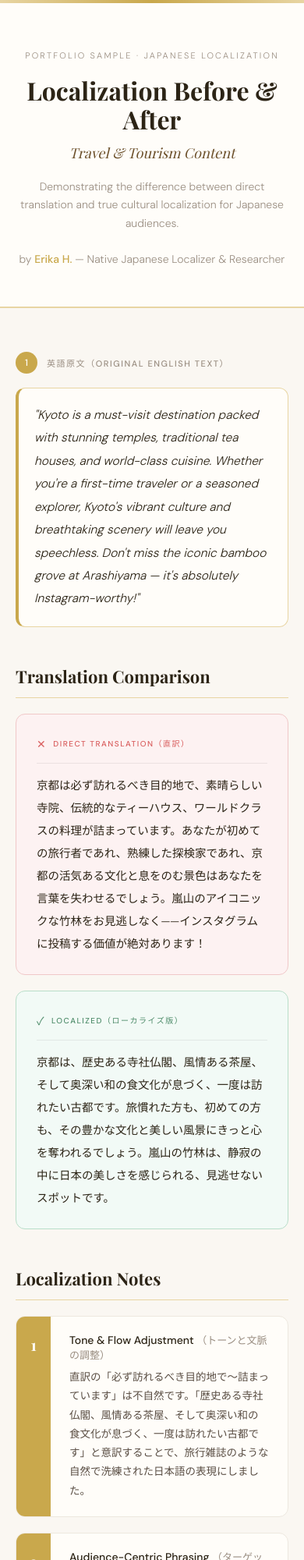
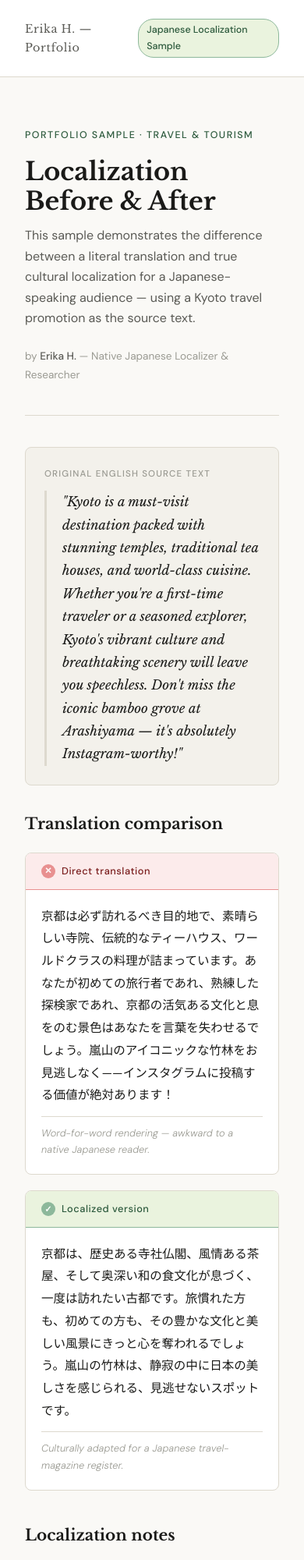
Before and after one commit to erika-jp/portfolio, a plain HTML site: page localization-kyoto-sample.html in a window 390 px wide. Shown: the top 2000 px of the page at 78% size. Drawn offline with nearby package versions, Linux system fonts and the light colour scheme; a web font is replaced by a local one.

Commit message:
Update localization-kyoto-sample.html

```diff
--- a/localization-kyoto-sample.html
+++ b/localization-kyoto-sample.html
@@ -1,400 +1,476 @@
 <!DOCTYPE html>
-<html lang="ja">
+<html lang="en">
 <head>
 <meta charset="UTF-8">
 <meta name="viewport" content="width=device-width, initial-scale=1.0">
-  <title>Localization Sample – Travel & Tourism Content | Japanese Localization</title>
-  <link href="https://fonts.googleapis.com/css2?family=Playfair+Display:ital,wght@0,400;0,700;1,400&family=DM+Sans:wght@300;400;500&display=swap" rel="stylesheet">
+<title>Localization Sample – Travel & Tourism | Erika H.</title>
+<link rel="preconnect" href="https://fonts.googleapis.com">
+<link href="https://fonts.googleapis.com/css2?family=Libre+Baskerville:ital,wght@0,400;0,700;1,400&family=DM+Sans:ital,opsz,wght@0,9..40,300;0,9..40,400;0,9..40,500;1,9..40,300&display=swap" rel="stylesheet">
 <style>
   :root {
-      --ivory: #FAF7F2;
-      --gold: #C9A84C;
-      --gold-light: #E8D5A3;
-      --deep: #2C2416;
-      --brown: #6B4F2A;
-      --warm-gray: #9A8E82;
-      --surface: #F2EDE4;
-      --white: #FFFDF9;
-      --red-soft: #D95F5F;
-      --green-soft: #4E8C6A;
+    --ink: #1a1a18;
+    --ink-muted: #5a5a55;
+    --ink-faint: #9a9a92;
+    --paper: #faf9f6;
+    --paper-warm: #f3f1eb;
+    --paper-card: #ffffff;
+    --accent: #2d5a3d;
+    --accent-light: #eaf3de;
+    --accent-border: #8db89b;
+    --red-bg: #fcebeb;
+    --red-border: #e89090;
+    --red-text: #7a1e1e;
+    --border: #ddd9ce;
+    --serif: 'Libre Baskerville', Georgia, serif;
+    --sans: 'DM Sans', system-ui, sans-serif;
   }
 
   * { box-sizing: border-box; margin: 0; padding: 0; }
 
   body {
-      font-family: 'DM Sans', sans-serif;
-      background-color: var(--ivory);
-      color: var(--deep);
-      font-weight: 300;
+    font-family: var(--sans);
+    background: var(--paper);
+    color: var(--ink);
+    line-height: 1.7;
+    font-size: 16px;
   }
 
-    /* ─── HEADER ─── */
-    header {
-      background: var(--white);
-      border-bottom: 2px solid var(--gold-light);
-      padding: 64px 40px 52px;
-      text-align: center;
-      position: relative;
-      overflow: hidden;
+  /* Header */
+  .site-header {
+    border-bottom: 1px solid var(--border);
+    padding: 1.5rem 2rem;
+    display: flex;
+    align-items: center;
+    justify-content: space-between;
+    background: var(--paper-card);
   }
-
-    header::before {
-      content: '';
-      position: absolute;
-      top: 0; left: 0; right: 0;
-      height: 4px;
-      background: linear-gradient(90deg, var(--gold-light), var(--gold), var(--gold-light));
+  .site-header .brand {
+    font-family: var(--serif);
+    font-size: 0.9rem;
+    color: var(--ink-muted);
+    letter-spacing: 0.04em;
   }
-
-    .label-top {
-      font-size: 11px;
-      letter-spacing: 0.2em;
-      text-transform: uppercase;
-      color: var(--warm-gray);
-      margin-bottom: 20px;
-    }
-
-    header h1 {
-      font-family: 'Playfair Display', serif;
-      font-size: clamp(32px, 5vw, 52px);
-      font-weight: 700;
-      color: var(--deep);
-      line-height: 1.15;
-      margin-bottom: 12px;
-    }
-
-    header h2 {
-      font-family: 'Playfair Display', serif;
-      font-size: clamp(18px, 3vw, 26px);
-      font-weight: 400;
-      font-style: italic;
-      color: var(--brown);
-      margin-bottom: 20px;
-    }
-
-    .header-desc {
-      font-size: 14px;
-      color: var(--warm-gray);
-      line-height: 1.7;
-      max-width: 480px;
-      margin: 0 auto 24px;
-    }
-
-    .byline {
-      font-size: 14px;
-      color: var(--warm-gray);
-    }
-    .byline strong {
-      color: var(--gold);
+  .site-header .tag {
+    font-size: 0.78rem;
+    background: var(--accent-light);
+    color: var(--accent);
+    border: 1px solid var(--accent-border);
+    padding: 3px 10px;
+    border-radius: 20px;
     font-weight: 500;
   }
 
-    /* ─── MAIN ─── */
-    main {
-      max-width: 820px;
+  /* Hero */
+  .hero {
+    max-width: 760px;
     margin: 0 auto;
-      padding: 56px 40px 80px;
+    padding: 4rem 2rem 2.5rem;
+  }
+  .hero-eyebrow {
+    font-size: 0.78rem;
+    letter-spacing: 0.12em;
+    text-transform: uppercase;
+    color: var(--accent);
+    font-weight: 500;
+    margin-bottom: 1rem;
+  }
+  .hero h1 {
+    font-family: var(--serif);
+    font-size: clamp(2rem, 5vw, 3rem);
+    font-weight: 700;
+    line-height: 1.2;
+    color: var(--ink);
+    margin-bottom: 0.75rem;
+  }
+  .hero-sub {
+    font-size: 1rem;
+    color: var(--ink-muted);
+    max-width: 520px;
+    line-height: 1.65;
+    margin-bottom: 1.5rem;
+  }
+  .hero-meta {
+    font-size: 0.85rem;
+    color: var(--ink-faint);
+  }
+  .hero-meta strong {
+    color: var(--ink-muted);
+    font-weight: 500;
   }
 
-    /* ─── SECTION HEADERS ─── */
-    .section-label {
+  /* Divider */
+  .divider {
+    max-width: 760px;
+    margin: 0 auto;
+    padding: 0 2rem;
+  }
+  .divider hr {
+    border: none;
+    border-top: 1px solid var(--border);
+  }
+
+  /* Main content */
+  .content {
+    max-width: 760px;
+    margin: 0 auto;
+    padding: 2.5rem 2rem;
+  }
+
+  /* Source text block */
+  .source-block {
+    background: var(--paper-warm);
+    border: 1px solid var(--border);
+    border-radius: 8px;
+    padding: 1.5rem;
+    margin-bottom: 2rem;
+  }
+  .source-block .block-label {
+    font-size: 0.72rem;
+    text-transform: uppercase;
+    letter-spacing: 0.1em;
+    color: var(--ink-faint);
+    font-weight: 500;
+    margin-bottom: 0.75rem;
+  }
+  .source-block blockquote {
+    font-family: var(--serif);
+    font-style: italic;
+    font-size: 1.05rem;
+    line-height: 1.75;
+    color: var(--ink);
+    border-left: 3px solid var(--border);
+    padding-left: 1.25rem;
+  }
+
+  /* Comparison grid */
+  .comparison {
+    display: grid;
+    grid-template-columns: 1fr 1fr;
+    gap: 1.25rem;
+    margin-bottom: 2.5rem;
+  }
+  @media (max-width: 600px) {
+    .comparison { grid-template-columns: 1fr; }
+  }
+
+  .comparison-card {
+    background: var(--paper-card);
+    border: 1px solid var(--border);
+    border-radius: 8px;
+    overflow: hidden;
+  }
+  .comparison-card .card-header {
+    padding: 0.75rem 1.25rem;
     display: flex;
     align-items: center;
-      gap: 12px;
-      margin-bottom: 18px;
+    gap: 8px;
+    font-size: 0.8rem;
+    font-weight: 500;
+    letter-spacing: 0.04em;
+    border-bottom: 1px solid var(--border);
   }
-    .label-num {
-      width: 28px; height: 28px;
+  .card-header.bad {
+    background: var(--red-bg);
+    color: var(--red-text);
+    border-bottom-color: var(--red-border);
+  }
+  .card-header.good {
+    background: var(--accent-light);
+    color: var(--accent);
+    border-bottom-color: var(--accent-border);
+  }
+  .card-header .marker {
+    width: 18px;
+    height: 18px;
     border-radius: 50%;
-      background: var(--gold);
-      color: var(--white);
-      font-size: 12px;
-      font-weight: 500;
+    display: inline-flex;
+    align-items: center;
+    justify-content: center;
+    font-size: 11px;
+    font-weight: 700;
+    flex-shrink: 0;
+  }
+  .marker.x { background: var(--red-border); color: #fff; }
+  .marker.ok { background: var(--accent-border); color: #fff; }
+
+  .comparison-card .card-body {
+    padding: 1.25rem;
+  }
+  .card-body .ja-text {
+    font-size: 0.97rem;
+    line-height: 1.85;
+    color: var(--ink);
+  }
+  .card-body .caption {
+    margin-top: 0.75rem;
+    font-size: 0.8rem;
+    color: var(--ink-faint);
+    font-style: italic;
+    border-top: 1px solid var(--border);
+    padding-top: 0.6rem;
+  }
+
+  /* Section heading */
+  .section-heading {
+    font-family: var(--serif);
+    font-size: 1.25rem;
+    font-weight: 700;
+    margin-bottom: 1.25rem;
+    color: var(--ink);
+  }
+
+  /* Notes list */
+  .notes-list {
+    display: flex;
+    flex-direction: column;
+    gap: 1rem;
+    margin-bottom: 2.5rem;
+  }
+  .note-item {
+    background: var(--paper-card);
+    border: 1px solid var(--border);
+    border-radius: 8px;
+    padding: 1.25rem 1.5rem;
+    display: grid;
+    grid-template-columns: 2rem 1fr;
+    gap: 0 1rem;
+  }
+  .note-number {
+    width: 28px;
+    height: 28px;
+    border-radius: 50%;
+    background: var(--accent-light);
+    color: var(--accent);
+    font-size: 0.82rem;
+    font-weight: 600;
     display: flex;
     align-items: center;
     justify-content: center;
+    margin-top: 2px;
     flex-shrink: 0;
+    border: 1px solid var(--accent-border);
   }
-    .label-text {
-      font-size: 11px;
+  .note-body {}
+  .note-title {
     font-weight: 500;
-      letter-spacing: 0.14em;
-      text-transform: uppercase;
-      color: var(--warm-gray);
-    }
-
-    /* ─── SOURCE CARD ─── */
-    .source-section { margin-bottom: 48px; }
-
-    .source-card {
-      background: var(--white);
-      border: 1px solid var(--gold-light);
-      border-left: 4px solid var(--gold);
-      border-radius: 12px;
-      padding: 28px 32px;
-      font-size: 15.5px;
-      line-height: 1.9;
-      color: var(--deep);
-      font-style: italic;
-    }
-
-    /* ─── COMPARISON ─── */
-    .comparison-section { margin-bottom: 48px; }
-
-    .comparison-heading {
-      font-family: 'Playfair Display', serif;
-      font-size: 22px;
-      font-weight: 700;
-      color: var(--deep);
-      margin-bottom: 20px;
-      padding-bottom: 12px;
-      border-bottom: 1px solid var(--gold-light);
-    }
-
-    .comparison-grid {
-      display: grid;
-      grid-template-columns: 1fr 1fr;
-      gap: 20px;
-    }
-
-    @media (max-width: 600px) {
-      .comparison-grid { grid-template-columns: 1fr; }
-    }
-
-    .col-card {
-      border-radius: 12px;
-      padding: 24px 26px;
-      font-size: 14.5px;
-      line-height: 2;
-    }
-
-    .col-card.bad {
-      background: #FDF2F2;
-      border: 1px solid #F0C8C8;
-    }
-    .col-card.good {
-      background: #F2FAF6;
-      border: 1px solid #B8DEC9;
-    }
-
-    .col-head {
-      display: flex;
-      align-items: center;
-      gap: 8px;
-      font-size: 10px;
-      font-weight: 500;
-      letter-spacing: 0.15em;
-      text-transform: uppercase;
-      margin-bottom: 14px;
-      padding-bottom: 10px;
-      border-bottom: 1px solid rgba(0,0,0,0.07);
-    }
-    .col-card.bad .col-head { color: var(--red-soft); }
-    .col-card.good .col-head { color: var(--green-soft); }
-
-    .col-icon { font-size: 14px; }
-
-    /* ─── NOTES ─── */
-    .notes-section { margin-bottom: 48px; }
-
-    .notes-heading {
-      font-family: 'Playfair Display', serif;
-      font-size: 22px;
-      font-weight: 700;
-      color: var(--deep);
-      margin-bottom: 20px;
-      padding-bottom: 12px;
-      border-bottom: 1px solid var(--gold-light);
-    }
-
-    .note-item {
-      display: grid;
-      grid-template-columns: 44px 1fr;
-      gap: 0;
-      margin-bottom: 20px;
-      background: var(--white);
-      border: 1px solid #EDE8DF;
-      border-radius: 12px;
-      overflow: hidden;
-    }
-
-    .note-num-col {
-      background: var(--gold);
-      display: flex;
-      align-items: flex-start;
-      justify-content: center;
-      padding-top: 22px;
-      font-family: 'Playfair Display', serif;
-      font-size: 20px;
-      font-weight: 700;
-      color: var(--white);
-    }
-
-    .note-body {
-      padding: 20px 24px;
-    }
-
-    .note-title {
-      font-size: 14px;
-      font-weight: 500;
-      color: var(--deep);
-      margin-bottom: 8px;
+    font-size: 0.95rem;
+    margin-bottom: 0.35rem;
+    color: var(--ink);
   }
   .note-title em {
     font-style: normal;
-      color: var(--warm-gray);
-      font-weight: 300;
-      font-size: 13px;
+    font-size: 0.82rem;
+    color: var(--ink-faint);
+    margin-left: 0.4rem;
+  }
+  .note-en {
+    font-size: 0.9rem;
+    color: var(--ink);
+    line-height: 1.65;
+    margin-bottom: 0.6rem;
+  }
+  .note-ja {
+    font-size: 0.83rem;
+    color: var(--ink-muted);
+    line-height: 1.7;
+    border-left: 2px solid var(--border);
+    padding-left: 0.75rem;
+    margin-top: 0.4rem;
+  }
+  .note-ja-label {
+    font-size: 0.72rem;
+    text-transform: uppercase;
+    letter-spacing: 0.08em;
+    color: var(--ink-faint);
+    font-weight: 500;
+    margin-bottom: 0.3rem;
   }
 
-    .note-text {
-      font-size: 13.5px;
-      line-height: 1.8;
-      color: #5A4E44;
+  /* Skills */
+  .skills-section {
+    background: var(--paper-warm);
+    border: 1px solid var(--border);
+    border-radius: 8px;
+    padding: 1.5rem;
+    margin-bottom: 2.5rem;
+  }
+  .skills-section .section-heading {
+    margin-bottom: 1rem;
+    font-size: 1rem;
+  }
+  .skills-grid {
+    display: flex;
+    flex-wrap: wrap;
+    gap: 8px;
+  }
+  .skill-tag {
+    font-size: 0.82rem;
+    background: var(--paper-card);
+    border: 1px solid var(--border);
+    border-radius: 20px;
+    padding: 4px 12px;
+    color: var(--ink-muted);
+  }
+  .skill-tag strong {
+    display: block;
+    font-size: 0.75rem;
+    color: var(--ink-faint);
+    font-weight: 400;
+    margin-top: 1px;
   }
 
-    /* ─── SKILLS ─── */
-    .skills-section {
-      background: var(--deep);
-      border-radius: 14px;
-      padding: 32px 36px;
+  /* Footer */
+  footer {
+    border-top: 1px solid var(--border);
+    padding: 2rem;
+    text-align: center;
+    font-size: 0.82rem;
+    color: var(--ink-faint);
   }
-
-    .skills-section h3 {
-      font-family: 'Playfair Display', serif;
-      font-size: 20px;
-      color: var(--gold-light);
-      margin-bottom: 20px;
-    }
-
-    .skills-wrap {
-      display: flex;
-      flex-wrap: wrap;
-      gap: 10px;
-    }
-
-    .skill-chip {
-      background: rgba(255,255,255,0.08);
-      border: 1px solid rgba(201,168,76,0.3);
-      color: #EDE8DF;
-      font-size: 13px;
-      padding: 7px 16px;
-      border-radius: 20px;
-    }
-
-    /* ─── FOOTER ─── */
-    footer {
-      text-align: center;
-      padding: 30px 20px;
-      font-size: 12px;
-      color: var(--warm-gray);
-      border-top: 1px solid var(--gold-light);
-    }
-
-    @media (max-width: 600px) {
-      header, main { padding-left: 20px; padding-right: 20px; }
-      .source-card { padding: 20px; }
-      .skills-section { padding: 24px 20px; }
-    }
+  footer a { color: var(--ink-muted); }
 </style>
 </head>
 <body>
 
-  <header>
-    <div class="label-top">Portfolio Sample · Japanese Localization</div>
-    <h1>Localization Before &amp; After</h1>
-    <h2>Travel &amp; Tourism Content</h2>
-    <p class="header-desc">Demonstrating the difference between direct translation and true cultural localization for Japanese audiences.</p>
-    <div class="byline">by <strong>Erika H.</strong> — Native Japanese Localizer &amp; Researcher</div>
+<header class="site-header">
+  <span class="brand">Erika H. — Portfolio</span>
+  <span class="tag">Japanese Localization Sample</span>
 </header>
 
-  <main>
+<section class="hero">
+  <p class="hero-eyebrow">Portfolio Sample · Travel &amp; Tourism</p>
+  <h1>Localization Before &amp; After</h1>
+  <p class="hero-sub">
+    This sample demonstrates the difference between a literal translation and true cultural localization for a Japanese-speaking audience — using a Kyoto travel promotion as the source text.
+  </p>
+  <p class="hero-meta">by <strong>Erika H.</strong> — Native Japanese Localizer &amp; Researcher</p>
+</section>
 
-    <!-- 1. Source -->
-    <div class="source-section">
-      <div class="section-label">
-        <div class="label-num">1</div>
-        <span class="label-text">英語原文（Original English Text）</span>
+<div class="divider"><hr></div>
+
+<main class="content">
+
+  <!-- Source text -->
+  <div class="source-block">
+    <p class="block-label">Original English source text</p>
+    <blockquote>
+      "Kyoto is a must-visit destination packed with stunning temples, traditional tea houses, and world-class cuisine. Whether you're a first-time traveler or a seasoned explorer, Kyoto's vibrant culture and breathtaking scenery will leave you speechless. Don't miss the iconic bamboo grove at Arashiyama — it's absolutely Instagram-worthy!"
+    </blockquote>
   </div>
-      <div class="source-card">
-        "Kyoto is a must-visit destination packed with stunning temples, traditional tea houses, and world-class cuisine. Whether you're a first-time traveler or a seasoned explorer, Kyoto's vibrant culture and breathtaking scenery will leave you speechless. Don't miss the iconic bamboo grove at Arashiyama — it's absolutely Instagram-worthy!"
+
+  <!-- Comparison -->
+  <h2 class="section-heading">Translation comparison</h2>
+  <div class="comparison">
+
+    <div class="comparison-card">
+      <div class="card-header bad">
+        <span class="marker x">✕</span>
+        Direct translation
+      </div>
+      <div class="card-body">
+        <p class="ja-text">
+          京都は必ず訪れるべき目的地で、素晴らしい寺院、伝統的なティーハウス、ワールドクラスの料理が詰まっています。あなたが初めての旅行者であれ、熟練した探検家であれ、京都の活気ある文化と息をのむ景色はあなたを言葉を失わせるでしょう。嵐山のアイコニックな竹林をお見逃しなく——インスタグラムに投稿する価値が絶対あります！
+        </p>
+        <p class="caption">Word-for-word rendering — awkward to a native Japanese reader.</p>
       </div>
     </div>
 
-    <!-- 2. Comparison -->
-    <div class="comparison-section">
-      <div class="comparison-heading">Translation Comparison</div>
-      <div class="comparison-grid">
-
-        <div class="col-card bad">
-          <div class="col-head"><span class="col-icon">✕</span> Direct Translation（直訳）</div>
-          <p>京都は必ず訪れるべき目的地で、素晴らしい寺院、伝統的なティーハウス、ワールドクラスの料理が詰まっています。あなたが初めての旅行者であれ、熟練した探検家であれ、京都の活気ある文化と息をのむ景色はあなたを言葉を失わせるでしょう。嵐山のアイコニックな竹林をお見逃しなく——インスタグラムに投稿する価値が絶対あります！</p>
+    <div class="comparison-card">
+      <div class="card-header good">
+        <span class="marker ok">✓</span>
+        Localized version
       </div>
-
-        <div class="col-card good">
-          <div class="col-head"><span class="col-icon">✓</span> Localized（ローカライズ版）</div>
-          <p>京都は、歴史ある寺社仏閣、風情ある茶屋、そして奥深い和の食文化が息づく、一度は訪れたい古都です。旅慣れた方も、初めての方も、その豊かな文化と美しい風景にきっと心を奪われるでしょう。嵐山の竹林は、静寂の中に日本の美しさを感じられる、見逃せないスポットです。</p>
-        </div>
-
-      </div>
-    </div>
-
-    <!-- 3. Notes -->
-    <div class="notes-section">
-      <div class="notes-heading">Localization Notes</div>
-
-      <div class="note-item">
-        <div class="note-num-col">1</div>
-        <div class="note-body">
-          <div class="note-title">Tone &amp; Flow Adjustment <em>（トーンと文脈の調整）</em></div>
-          <div class="note-text">直訳の「必ず訪れるべき目的地で〜詰まっています」は不自然です。「歴史ある寺社仏閣、風情ある茶屋、そして奥深い和の食文化が息づく、一度は訪れたい古都です」と意訳することで、旅行雑誌のような自然で洗練された日本語の表現にしました。</div>
-        </div>
-      </div>
-
-      <div class="note-item">
-        <div class="note-num-col">2</div>
-        <div class="note-body">
-          <div class="note-title">Audience-Centric Phrasing <em>（ターゲット層に合わせた表現）</em></div>
-          <div class="note-text">「あなたが初めての旅行者であれ、熟練した探検家であれ」という表現は英語的です。日本語の観光コピーとして自然な「旅慣れた方も、初めての方も」という順序と表現に調整し、読者にスッと入り込む形にしました。</div>
-        </div>
-      </div>
-
-      <div class="note-item">
-        <div class="note-num-col">3</div>
-        <div class="note-body">
-          <div class="note-title">Cultural Nuance <em>（文化的なニュアンスの反映）</em></div>
-          <div class="note-text">「息をのむ景色はあなたを言葉を失わせるでしょう」という直訳は誇張されすぎた印象を与えます。「その豊かな文化と美しい風景にきっと心を奪われるでしょう」とすることで、日本人の感性に合った情緒的な表現にローカライズしました。</div>
-        </div>
-      </div>
-
-      <div class="note-item">
-        <div class="note-num-col">4</div>
-        <div class="note-body">
-          <div class="note-title">Platform-Appropriate Context <em>（プラットフォームに適した文脈）</em></div>
-          <div class="note-text">「インスタグラムに投稿する価値が絶対あります！」という直訳的な表現を避け、「静寂の中に日本の美しさを感じられる、見逃せないスポットです」と表現することで、竹林の持つ本来の魅力（静けさや美しさ）を伝えつつ、写真映えする場所であることを品良く伝えています。</div>
+      <div class="card-body">
+        <p class="ja-text">
+          京都は、歴史ある寺社仏閣、風情ある茶屋、そして奥深い和の食文化が息づく、一度は訪れたい古都です。旅慣れた方も、初めての方も、その豊かな文化と美しい風景にきっと心を奪われるでしょう。嵐山の竹林は、静寂の中に日本の美しさを感じられる、見逃せないスポットです。
+        </p>
+        <p class="caption">Culturally adapted for a Japanese travel-magazine register.</p>
       </div>
     </div>
 
   </div>
 
-    <!-- 4. Skills -->
+  <!-- Notes -->
+  <h2 class="section-heading">Localization notes</h2>
+  <div class="notes-list">
+
+    <div class="note-item">
+      <div class="note-number">1</div>
+      <div class="note-body">
+        <p class="note-title">Tone &amp; flow adjustment <em>（トーンと文脈の調整）</em></p>
+        <p class="note-en">
+          The direct rendering — "a must-visit destination packed with…" — comes across as clunky in Japanese. Rewriting as "歴史ある寺社仏閣…が息づく、一度は訪れたい古都" (a historic capital worth visiting, where ancient shrines and temples live and breathe) matches the refined, editorial tone of Japanese travel copy.
+        </p>
+        <div class="note-ja">
+          <p class="note-ja-label">Original note (JP)</p>
+          直訳の「必ず訪れるべき目的地で〜詰まっています」は不自然です。「歴史ある寺社仏閣、風情ある茶屋、そして奥深い和の食文化が息づく、一度は訪れたい古都です」と意訳することで、旅行雑誌のような自然で洗練された日本語の表現にしました。
+        </div>
+      </div>
+    </div>
+
+    <div class="note-item">
+      <div class="note-number">2</div>
+      <div class="note-body">
+        <p class="note-title">Audience-centric phrasing <em>（ターゲット層に合わせた表現）</em></p>
+        <p class="note-en">
+          "Whether you're a first-time traveler or a seasoned explorer" translates literally as an English-language structure. Japanese travel writing conventionally addresses experienced travelers first, then newcomers — so the phrase becomes "旅慣れた方も、初めての方も" (both seasoned visitors and first-timers). The order shift makes the sentence flow naturally for the target reader.
+        </p>
+        <div class="note-ja">
+          <p class="note-ja-label">Original note (JP)</p>
+          「あなたが初めての旅行者であれ、熟練した探検家であれ」という表現は英語的です。日本語の観光コピーとして自然な「旅慣れた方も、初めての方も」という順序と表現に調整し、読者にスッと入り込む形にしました。
+        </div>
+      </div>
+    </div>
+
+    <div class="note-item">
+      <div class="note-number">3</div>
+      <div class="note-body">
+        <p class="note-title">Cultural nuance <em>（文化的なニュアンスの反映）</em></p>
+        <p class="note-en">
+          "Will leave you speechless" is hyperbolic in English — and even more so in direct Japanese translation ("言葉を失わせるでしょう"). Japanese travel writing favors emotional resonance over superlatives. The localized phrase "きっと心を奪われるでしょう" (your heart will surely be captivated) conveys the same sense of wonder with a softer, more culturally fitting touch.
+        </p>
+        <div class="note-ja">
+          <p class="note-ja-label">Original note (JP)</p>
+          「息をのむ景色はあなたを言葉を失わせるでしょう」という直訳は誇張されすぎた印象を与えます。「その豊かな文化と美しい風景にきっと心を奪われるでしょう」とすることで、日本人の感性に合った情緒的な表現にローカライズしました。
+        </div>
+      </div>
+    </div>
+
+    <div class="note-item">
+      <div class="note-number">4</div>
+      <div class="note-body">
+        <p class="note-title">Platform-appropriate context <em>（プラットフォームに適した文脈）</em></p>
+        <p class="note-en">
+          "It's absolutely Instagram-worthy!" highlights the photo-sharing angle — a natural hook in English-language marketing. In Japanese travel content, however, this framing can feel superficial. The localized version instead evokes the bamboo grove's intrinsic quality: "静寂の中に日本の美しさを感じられる、見逃せないスポットです" (a must-see spot where you can feel Japanese beauty in the stillness). This conveys the same photogenic appeal implicitly, through atmosphere rather than social media cues.
+        </p>
+        <div class="note-ja">
+          <p class="note-ja-label">Original note (JP)</p>
+          「インスタグラムに投稿する価値が絶対あります！」という直訳的な表現を避け、「静寂の中に日本の美しさを感じられる、見逃せないスポットです」と表現することで、竹林の持つ本来の魅力（静けさや美しさ）を伝えつつ、写真映えする場所であることを品良く伝えています。
+        </div>
+      </div>
+    </div>
+
+  </div>
+
+  <!-- Skills -->
   <div class="skills-section">
-      <h3>このサンプルで示したスキル</h3>
-      <div class="skills-wrap">
-        <span class="skill-chip">日本語ローカライズ</span>
-        <span class="skill-chip">文化的ニュアンスの反映</span>
-        <span class="skill-chip">ターゲット読者分析</span>
-        <span class="skill-chip">翻訳品質評価</span>
-        <span class="skill-chip">旅行・観光分野</span>
-        <span class="skill-chip">英日翻訳</span>
-        <span class="skill-chip">コピーライティング</span>
+    <h2 class="section-heading">Skills demonstrated in this sample</h2>
+    <div class="skills-grid">
+      <span class="skill-tag">Japanese localization<strong>日本語ローカライズ</strong></span>
+      <span class="skill-tag">Cultural nuance<strong>文化的ニュアンスの反映</strong></span>
+      <span class="skill-tag">Audience analysis<strong>ターゲット読者分析</strong></span>
+      <span class="skill-tag">Translation quality assessment<strong>翻訳品質評価</strong></span>
+      <span class="skill-tag">Travel &amp; tourism content<strong>旅行・観光分野</strong></span>
+      <span class="skill-tag">English → Japanese<strong>英日翻訳</strong></span>
+      <span class="skill-tag">Copywriting<strong>コピーライティング</strong></span>
     </div>
   </div>
 
 </main>
 
 <footer>
-    Portfolio sample by Erika H. — Native Japanese Proofreader &amp; Localizer · erika-jp.github.io/portfolio
+  Portfolio sample by <strong>Erika H.</strong> — Native Japanese Proofreader &amp; Localizer
+  · <a href="https://erika-jp.github.io/portfolio">erika-jp.github.io/portfolio</a>
 </footer>
 
 </body>
```
Lines whose indentation alone changed are shown as unchanged.
